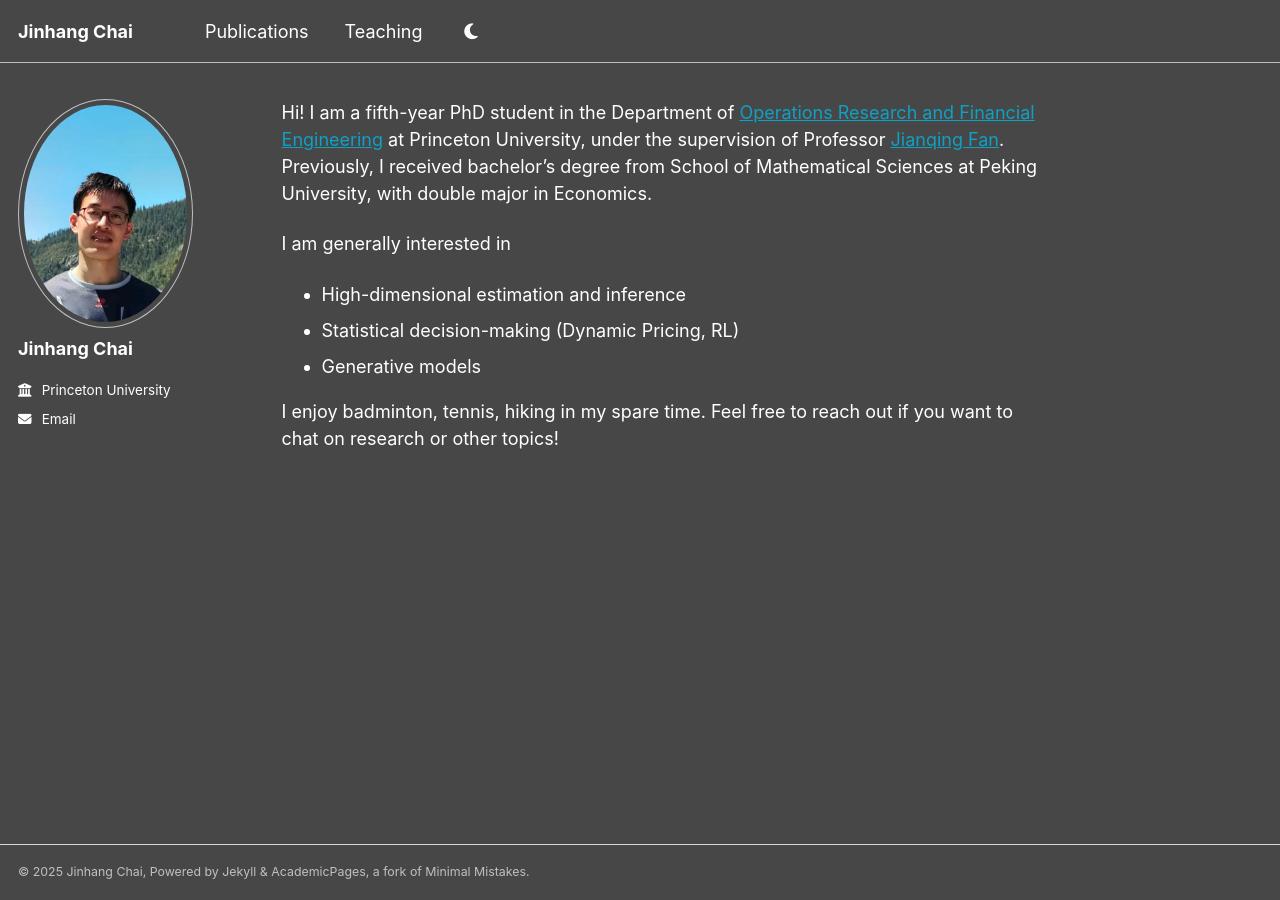
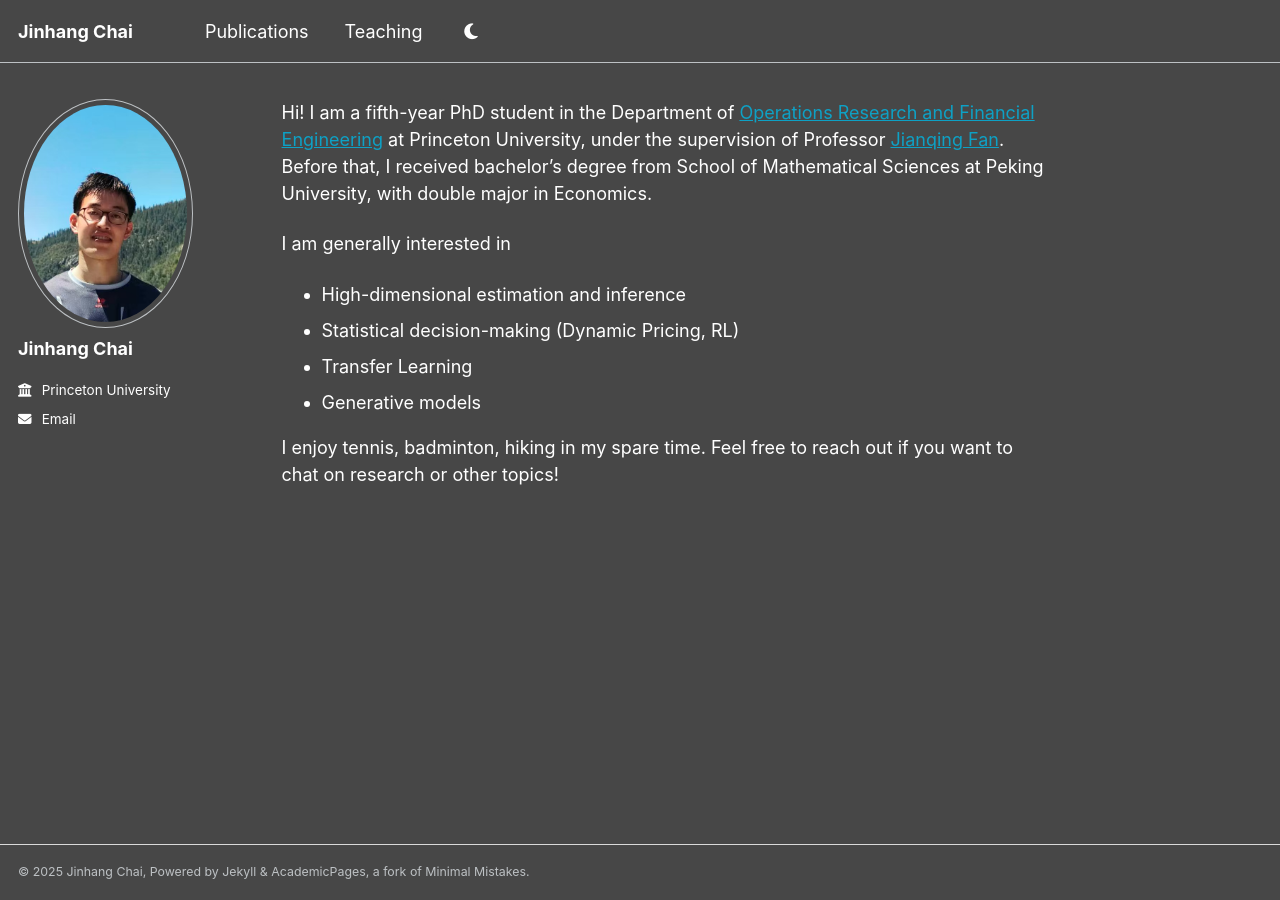
Before and after one commit to jinhangc/jinhangc.github.io, a Jekyll site: the page built from _pages/about.md, in a window 1280 px wide. Built offline with Jekyll 4.4.1, drawn with Linux system fonts in a browser that asks for light colours; a script that is not in the unit is left out.

Commit message:
small_change

```diff
--- a/_pages/about.md
+++ b/_pages/about.md
@@ -7,11 +7,12 @@ redirect_from:
   - /about.html
 ---
 
-Hi! I am a fifth-year PhD student in the Department of [Operations Research and Financial Engineering](https://orfe.princeton.edu) at Princeton University, under the supervision of Professor [Jianqing Fan](https://fan.princeton.edu). Previously, I received bachelor's degree from School of Mathematical Sciences at Peking University, with double major in Economics.
+Hi! I am a fifth-year PhD student in the Department of [Operations Research and Financial Engineering](https://orfe.princeton.edu) at Princeton University, under the supervision of Professor [Jianqing Fan](https://fan.princeton.edu). Before that, I received bachelor's degree from School of Mathematical Sciences at Peking University, with double major in Economics.
 
 I am generally interested in
 - High-dimensional estimation and inference
 - Statistical decision-making (Dynamic Pricing, RL)
+- Transfer Learning
 - Generative models
 
-I enjoy badminton, tennis, hiking in my spare time. Feel free to reach out if you want to chat on research or other topics!
+I enjoy tennis, badminton, hiking in my spare time. Feel free to reach out if you want to chat on research or other topics!
```
